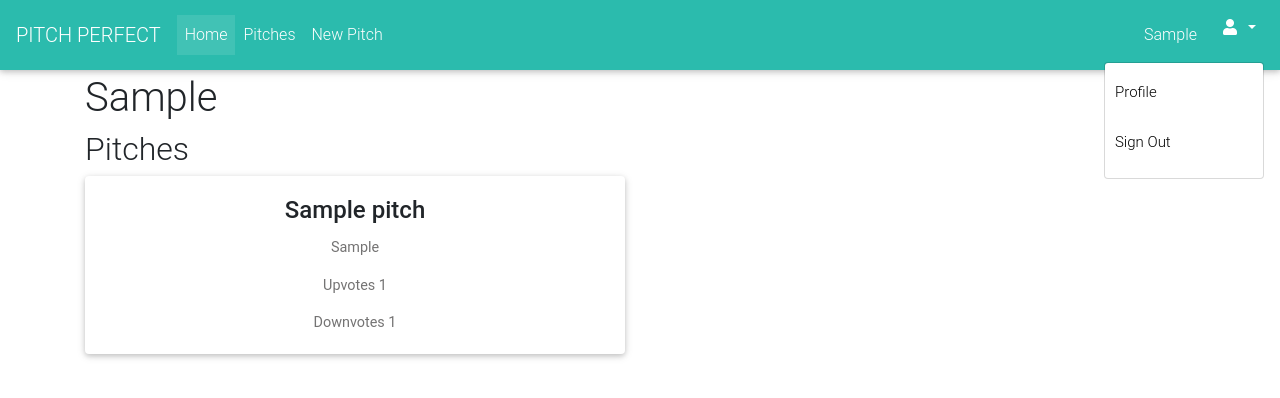
After one commit to johnwanjema/pitches, a Flask app: a page that uses app/templates/navbar.html in a window 1280 px wide, after a click that opens the changed part. The commit adds this page. Shown: the top 398 px of the page. Run offline with Flask 2, Linux system fonts and the light colour scheme; a user stored in the database is signed in; tables that the repository leaves empty hold one stand-in row (values such as "Sample post"); some libraries are stand-ins or nearby versions.

Commit message:
added function to show user profiles and thier repositories

```diff
--- a/app/main/views.py
+++ b/app/main/views.py
@@ -64,3 +64,12 @@ def post_comment(id):
         return redirect(url_for('main.pitches'))
 
     return render_template('post_comment.html', comment_form=form, title=title,comments=comments , pitches = pitches)
+
+@main.route('/user/<uname>/<int:id>')
+def profile(uname,id):
+    user = User.query.filter_by(username = uname).first()
+    pitches = Pitch.query.filter_by(user_id=id)
+    if user is None:
+        abort(404)
+
+    return render_template("profile/profile.html", user = user , pitches = pitches)
--- a/app/templates/navbar.html
+++ b/app/templates/navbar.html
@@ -21,7 +21,7 @@
 
     </ul>
     <ul class="navbar-nav ml-auto nav-flex-icons">
-      <li style="color:white;padding:15px;">{{current_user.username}}</li>
+      <li style="color:white;padding:15px;">{{current_user.username | capitalize}}</li>
       <li class="nav-item dropdown">
         <a class="nav-link dropdown-toggle" id="navbarDropdownMenuLink-333" data-toggle="dropdown" aria-haspopup="true"
           aria-expanded="false">
@@ -30,7 +30,7 @@
         <div class="dropdown-menu dropdown-menu-right dropdown-default" aria-labelledby="navbarDropdownMenuLink-333">
           {% if current_user.is_authenticated %}
 
-          <a class="dropdown-item" href="#">Profile</a>
+          <a class="dropdown-item" href="{{url_for('main.profile',uname=current_user.username,id = current_user.id)}}">Profile</a>
           <a class="dropdown-item" href="{{url_for('auth.logout')}}">Sign Out</a>
           {% else %}
           <a class="dropdown-item" href="{{url_for('auth.login')}}">Log in</a>
--- /dev/null
+++ b/app/templates/profile/profile.html
@@ -0,0 +1,33 @@
+{% extends 'base.html'%}
+
+{% block content %}
+<div class="container">
+    <h1>{{user.username| capitalize}}</h1>
+    <h2>Pitches</h2>
+    <div class="row">
+        {% for pitches in pitches %}
+        <div class="col-md-6">
+            <!-- Card Regular -->
+            <div class="card card-cascade">
+                <!-- Card image -->
+                <div class="view view-cascade overlay">
+                    <div class="mask rgba-white-slight"></div>
+                    </a>
+                </div>
+                <!-- Card content -->
+                <div class="card-body card-body-cascade text-center">
+                    <!-- Title -->
+                    <h4 class="card-title"><strong>{{pitches.pitch_title | capitalize}}</strong></h4>
+
+                    <p class="card-text">{{pitches.pitch}}</p>
+                    <p class="card-text">Upvotes {{pitches.pitch_upvotes}}</p>
+                    <p class="card-text">Downvotes {{pitches.pitch_downvotes}}</p>
+                </div>
+            </div>
+            <!-- Card Regular -->
+        </div>
+        {% endfor %}
+    </div>
+</div>
+
+{% endblock %}
```
Also changed, not shown: app/templates/pitch.html (+26 -14 lines).
